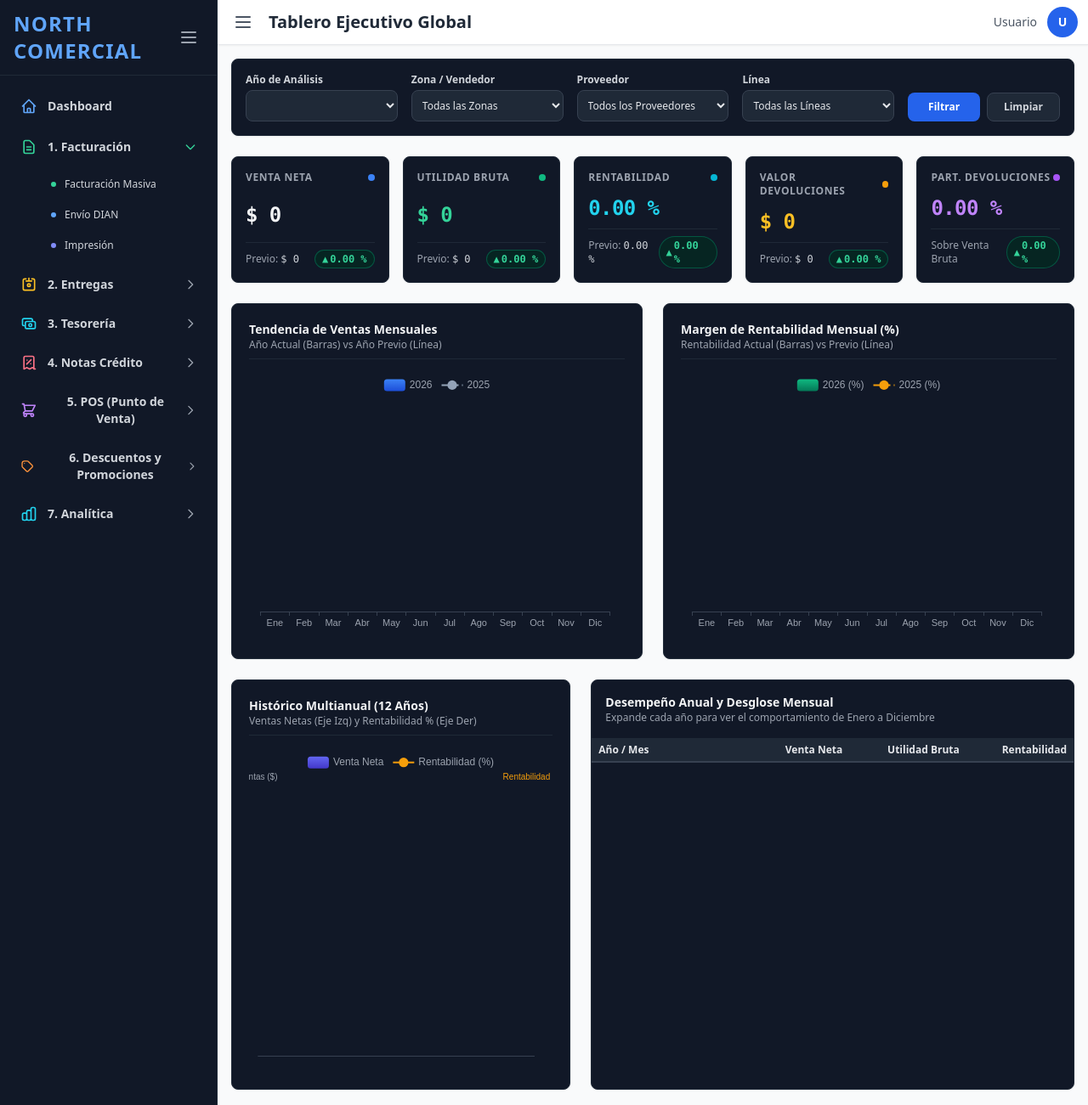
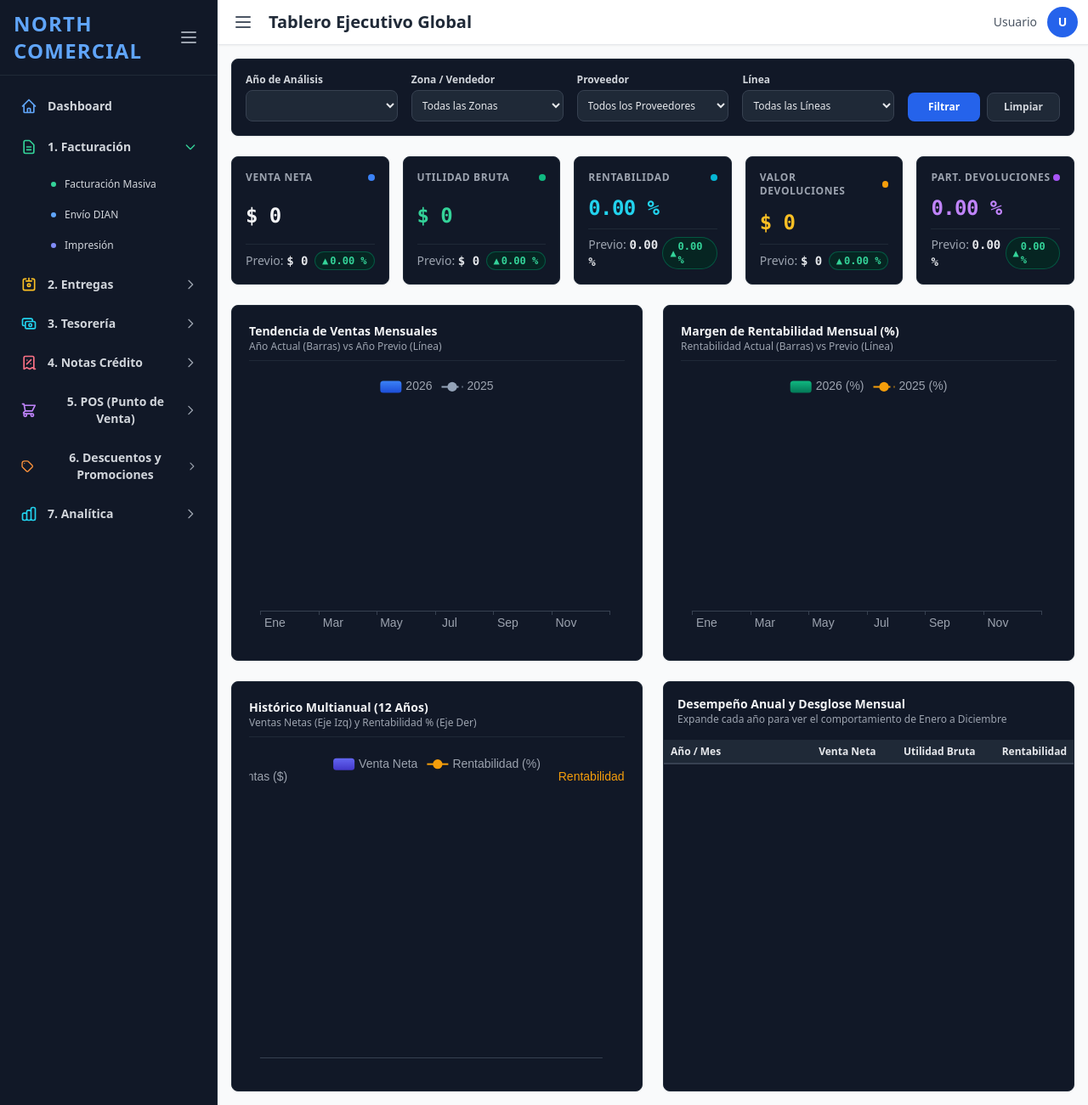
Before and after one commit to villa-iaandbi/north_comercial, a Django app: template templates/reportes/analisis_ventas_global.html in a window 1280 px wide. Shown: the whole page at 85% size. Run offline with Django 5.2, Linux system fonts and the light colour scheme; the template is opened without the code that fills it, so the values that code supplies are empty; parts of the project's set-up code (start-up, migrations or seed data) failed here and were passed over; some libraries are stand-ins or nearby versions.

Commit message:
fix(reportes): refinamiento UI y correccion metrica devoluciones SPEC-003

```diff
--- a/static/js/reportes/analisis_ventas_global.js
+++ b/static/js/reportes/analisis_ventas_global.js
@@ -80,6 +80,7 @@
                 tooltip: {
                     trigger: 'axis',
                     axisPointer: { type: 'shadow' },
+                    textStyle: { fontSize: 14 },
                     formatter: function (params) {
                         if (!params || params.length === 0) return '';
                         let header = `<strong>Mes: ${params[0].name}</strong><br/>`;
@@ -92,14 +93,14 @@
                 },
                 legend: {
                     data: [anioActual, anioPrevio],
-                    textStyle: { color: '#9ca3af' },
+                    textStyle: { color: '#9ca3af', fontSize: 14 },
                     top: '2%'
                 },
                 grid: { left: '3%', right: '4%', bottom: '5%', top: '15%', containLabel: true },
                 xAxis: {
                     type: 'category',
                     data: MESES_LABELS,
-                    axisLabel: { color: '#9ca3af', fontSize: 11 },
+                    axisLabel: { color: '#9ca3af', fontSize: 14 },
                     axisLine: { lineStyle: { color: '#374151' } }
                 },
                 yAxis: {
@@ -107,7 +108,7 @@
                     axisLabel: {
                         formatter: formatAbrevMoney,
                         color: '#9ca3af',
-                        fontSize: 10
+                        fontSize: 14
                     },
                     splitLine: { lineStyle: { color: '#1f2937', type: 'dashed' } }
                 },
@@ -148,6 +149,7 @@
                 tooltip: {
                     trigger: 'axis',
                     axisPointer: { type: 'shadow' },
+                    textStyle: { fontSize: 14 },
                     formatter: function (params) {
                         if (!params || params.length === 0) return '';
                         let header = `<strong>Mes: ${params[0].name}</strong><br/>`;
@@ -160,14 +162,14 @@
                 },
                 legend: {
                     data: [`${anioActual} (%)`, `${anioPrevio} (%)`],
-                    textStyle: { color: '#9ca3af' },
+                    textStyle: { color: '#9ca3af', fontSize: 14 },
                     top: '2%'
                 },
                 grid: { left: '3%', right: '4%', bottom: '5%', top: '15%', containLabel: true },
                 xAxis: {
                     type: 'category',
                     data: MESES_LABELS,
-                    axisLabel: { color: '#9ca3af', fontSize: 11 },
+                    axisLabel: { color: '#9ca3af', fontSize: 14 },
                     axisLine: { lineStyle: { color: '#374151' } }
                 },
                 yAxis: {
@@ -175,7 +177,7 @@
                     axisLabel: {
                         formatter: '{value} %',
                         color: '#9ca3af',
-                        fontSize: 10
+                        fontSize: 14
                     },
                     splitLine: { lineStyle: { color: '#1f2937', type: 'dashed' } }
                 },
@@ -219,6 +221,7 @@
                 tooltip: {
                     trigger: 'axis',
                     axisPointer: { type: 'cross' },
+                    textStyle: { fontSize: 14 },
                     formatter: function (params) {
                         if (!params || params.length === 0) return '';
                         let header = `<strong>Año: ${params[0].name}</strong><br/>`;
@@ -235,36 +238,36 @@
                 },
                 legend: {
                     data: ['Venta Neta', 'Rentabilidad (%)'],
-                    textStyle: { color: '#9ca3af' },
+                    textStyle: { color: '#9ca3af', fontSize: 14 },
                     top: '2%'
                 },
                 grid: { left: '3%', right: '6%', bottom: '5%', top: '15%', containLabel: true },
                 xAxis: {
                     type: 'category',
                     data: aniosLabels,
-                    axisLabel: { color: '#9ca3af', fontSize: 10, rotate: 30 },
+                    axisLabel: { color: '#9ca3af', fontSize: 14, rotate: 30 },
                     axisLine: { lineStyle: { color: '#374151' } }
                 },
                 yAxis: [
                     {
                         type: 'value',
                         name: 'Ventas ($)',
-                        nameTextStyle: { color: '#9ca3af', fontSize: 10 },
+                        nameTextStyle: { color: '#9ca3af', fontSize: 14 },
                         axisLabel: {
                             formatter: formatAbrevMoney,
                             color: '#9ca3af',
-                            fontSize: 10
+                            fontSize: 14
                         },
                         splitLine: { lineStyle: { color: '#1f2937', type: 'dashed' } }
                     },
                     {
                         type: 'value',
                         name: 'Rentabilidad (%)',
-                        nameTextStyle: { color: '#f59e0b', fontSize: 10 },
+                        nameTextStyle: { color: '#f59e0b', fontSize: 14 },
                         axisLabel: {
                             formatter: '{value}%',
                             color: '#f59e0b',
-                            fontSize: 10
+                            fontSize: 14
                         },
                         splitLine: { show: false }
                     }
--- a/templates/reportes/analisis_ventas_global.html
+++ b/templates/reportes/analisis_ventas_global.html
@@ -131,7 +131,7 @@
                     x-text="formatCop(kpis.actual.venta_neta)"></p>
             </div>
             <div class="flex items-center justify-between text-xs pt-2 border-t border-gray-800">
-                <span class="text-gray-400">Previo: <span class="font-mono text-gray-300 font-medium"
+                <span class="text-sm font-medium text-gray-400">Previo: <span class="font-mono text-gray-200 font-semibold text-sm"
                         x-text="formatCop(kpis.previo.venta_neta)"></span></span>
                 <span :class="badgeClass(kpis.deltas_yoy.venta_neta, false)"
                     class="px-2 py-0.5 rounded-full text-xs font-bold font-mono inline-flex items-center gap-0.5">
@@ -152,7 +152,7 @@
                     x-text="formatCop(kpis.actual.utilidad_bruta)"></p>
             </div>
             <div class="flex items-center justify-between text-xs pt-2 border-t border-gray-800">
-                <span class="text-gray-400">Previo: <span class="font-mono text-gray-300 font-medium"
+                <span class="text-sm font-medium text-gray-400">Previo: <span class="font-mono text-gray-200 font-semibold text-sm"
                         x-text="formatCop(kpis.previo.utilidad_bruta)"></span></span>
                 <span :class="badgeClass(kpis.deltas_yoy.utilidad_bruta, false)"
                     class="px-2 py-0.5 rounded-full text-xs font-bold font-mono inline-flex items-center gap-0.5">
@@ -173,7 +173,7 @@
                     x-text="formatPercent(kpis.actual.rentabilidad)"></p>
             </div>
             <div class="flex items-center justify-between text-xs pt-2 border-t border-gray-800">
-                <span class="text-gray-400">Previo: <span class="font-mono text-gray-300 font-medium"
+                <span class="text-sm font-medium text-gray-400">Previo: <span class="font-mono text-gray-200 font-semibold text-sm"
                         x-text="formatPercent(kpis.previo.rentabilidad)"></span></span>
                 <span :class="badgeClass(kpis.deltas_yoy.rentabilidad, false)"
                     class="px-2 py-0.5 rounded-full text-xs font-bold font-mono inline-flex items-center gap-0.5">
@@ -194,7 +194,7 @@
                     x-text="formatCop(kpis.actual.devoluciones)"></p>
             </div>
             <div class="flex items-center justify-between text-xs pt-2 border-t border-gray-800">
-                <span class="text-gray-400">Previo: <span class="font-mono text-gray-300 font-medium"
+                <span class="text-sm font-medium text-gray-400">Previo: <span class="font-mono text-gray-200 font-semibold text-sm"
                         x-text="formatCop(kpis.previo.devoluciones)"></span></span>
                 <span :class="badgeClass(kpis.deltas_yoy.devoluciones, true)"
                     class="px-2 py-0.5 rounded-full text-xs font-bold font-mono inline-flex items-center gap-0.5">
@@ -215,7 +215,8 @@
                     x-text="formatPercent(kpis.actual.participacion_devoluciones)"></p>
             </div>
             <div class="flex items-center justify-between text-xs pt-2 border-t border-gray-800">
-                <span class="text-gray-400">Sobre Venta Bruta</span>
+                <span class="text-sm font-medium text-gray-400">Previo: <span class="font-mono text-gray-200 font-semibold text-sm"
+                        x-text="formatPercent(kpis.previo.participacion_devoluciones)"></span></span>
                 <span :class="badgeClass(kpis.deltas_yoy.participacion_devoluciones, true)"
                     class="px-2 py-0.5 rounded-full text-xs font-bold font-mono inline-flex items-center gap-0.5">
                     <span x-text="deltaIcon(kpis.deltas_yoy.participacion_devoluciones)"></span>
@@ -250,10 +251,10 @@
         </div>
     </div>
 
-    <!-- FILA 3: HISTÓRICO 12 AÑOS (GRID 40% / 60%) -->
-    <div class="grid grid-cols-1 lg:grid-cols-12 gap-6">
-        <!-- Izquierda (40% - col-span-5): Gráfico Dual-Y Axis -->
-        <div class="lg:col-span-5 bg-gray-900 p-5 rounded-lg shadow-sm border border-gray-800 flex flex-col justify-between">
+    <!-- FILA 3: HISTÓRICO 12 AÑOS (GRID EXACTO 50% / 50%) -->
+    <div class="grid grid-cols-1 lg:grid-cols-2 gap-6">
+        <!-- Izquierda (50%): Gráfico Dual-Y Axis -->
+        <div class="bg-gray-900 p-5 rounded-lg shadow-sm border border-gray-800 flex flex-col justify-between">
             <div class="mb-3 border-b border-gray-800 pb-2">
                 <h4 class="text-sm font-bold text-gray-100">Histórico Multianual (12 Años)</h4>
                 <p class="text-xs text-gray-400">Ventas Netas (Eje Izq) y Rentabilidad % (Eje Der)</p>
@@ -261,8 +262,8 @@
             <div id="chart-historico-12a" class="w-full h-96"></div>
         </div>
 
-        <!-- Derecha (60% - col-span-7): Tabla Matriz Expandible "Acordeón" Alpine.js -->
-        <div class="lg:col-span-7 bg-gray-900 rounded-lg shadow-sm border border-gray-800 overflow-hidden flex flex-col">
+        <!-- Derecha (50%): Tabla Matriz Expandible "Acordeón" Alpine.js -->
+        <div class="bg-gray-900 rounded-lg shadow-sm border border-gray-800 overflow-hidden flex flex-col">
             <div class="p-4 border-b border-gray-800 bg-gray-900 flex items-center justify-between">
                 <div>
                     <h4 class="text-sm font-bold text-gray-100">Desempeño Anual y Desglose Mensual</h4>
@@ -282,23 +283,23 @@
                     </thead>
                     <template x-for="item in historico" :key="item.anio">
                         <tbody x-data="{ expanded: false }" class="border-t border-gray-800/80">
-                            <!-- Fila Principal: Año (Padre) -->
-                            <tr class="hover:bg-gray-800/80 bg-gray-900 transition-colors font-semibold cursor-pointer"
+                            <!-- Fila Principal: Año (Padre con fuente aumentada y font-semibold) -->
+                            <tr class="hover:bg-gray-800/80 bg-gray-900 transition-colors font-semibold cursor-pointer text-base"
                                 @click="expanded = !expanded">
-                                <td class="text-left py-1 px-2">
+                                <td class="text-left py-2 px-2.5">
                                     <button type="button"
                                         class="inline-flex items-center gap-1.5 text-blue-400 hover:text-blue-300 focus:outline-none">
                                         <span x-text="expanded ? '[-]' : '[+]'"
-                                            class="font-mono text-xs font-bold text-blue-400 w-4 text-center"></span>
+                                            class="font-mono text-sm font-bold text-blue-400 w-4 text-center"></span>
                                         <span x-text="item.anio"
-                                            class="font-mono text-xs font-bold text-gray-100"></span>
+                                            class="font-mono text-base font-semibold text-gray-100"></span>
                                     </button>
                                 </td>
-                                <td class="text-right py-1 px-2 font-mono font-bold text-gray-100"
+                                <td class="text-right py-2 px-2.5 font-mono font-semibold text-gray-100 text-base"
                                     x-text="formatCop(item.venta_neta_anual)"></td>
-                                <td class="text-right py-1 px-2 font-mono font-bold text-emerald-400"
+                                <td class="text-right py-2 px-2.5 font-mono font-semibold text-emerald-400 text-base"
                                     x-text="formatCop(item.utilidad_anual)"></td>
-                                <td class="text-right py-1 px-2 font-mono font-bold"
+                                <td class="text-right py-2 px-2.5 font-mono font-semibold text-base"
                                     :class="Number(item.rentabilidad_anual_porcentaje) >= 0 ? 'text-blue-400' : 'text-rose-400'"
                                     x-text="formatPercent(item.rentabilidad_anual_porcentaje)"></td>
                             </tr>
```
Also changed, not shown: reportes/services_analisis_ejecutivo.py (+7 -5 lines), reportes/static/reportes/js/analisis_ventas_global.js (+15 -12 lines), reportes/templates/reportes/analisis_ventas_global.html (+20 -19 lines).
